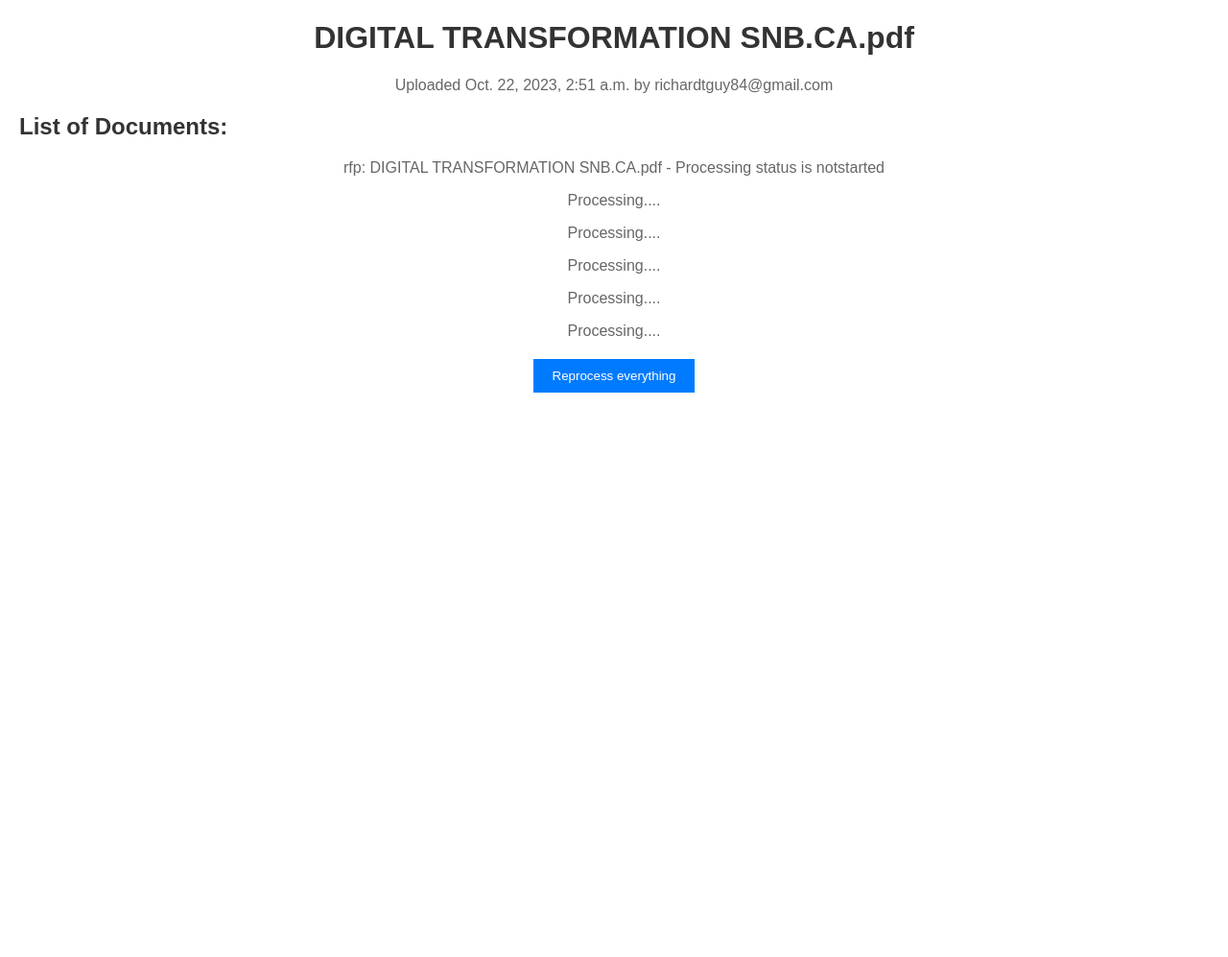
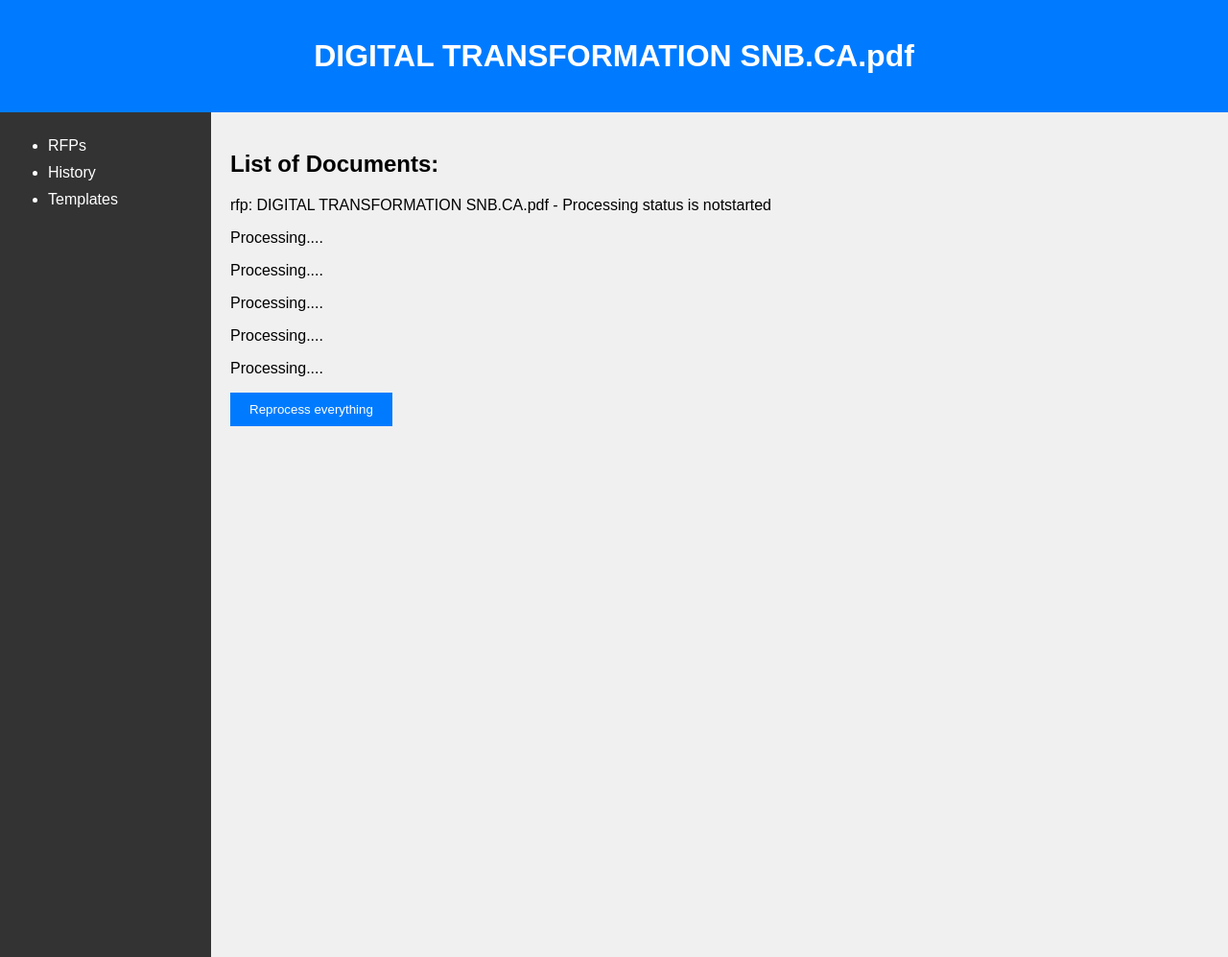
Before and after one commit to guyrt/quizMe, a Django app: page /rfp/2 in a window 1280 px wide. Shown: the whole page at 96% size. Run offline with Django 4.2, Linux system fonts and the light colour scheme; data comes from the database, SQL or seed files in the repository.

Commit message:
minor style

```diff
--- a/webserve/privateuploads/templates/privateuploads/rfp_detail.html
+++ b/webserve/privateuploads/templates/privateuploads/rfp_detail.html
@@ -38,34 +38,49 @@
     <style>
         body {
             font-family: Arial, sans-serif;
+            margin: 0;
+            padding: 0;
+            background-color: #f0f0f0;
+        }
+
+        header {
+            background-color: #007bff;
+            color: #fff;
+            text-align: center;
+            padding: 20px 0;
+        }
+
+        h1 {
             margin: 20px;
         }
 
-        h1 {
-            color: #333;
-            text-align: center;
+        nav {
+            width: 200px;
+            background-color: #333;
+            color: #fff;
+            padding: 10px;
+            position: fixed;
+            height: 100%;
+            overflow: auto;
         }
 
-        p {
-            color: #666;
-            text-align: center;
-        }
-
-        h2 {
-            color: #333;
-            margin-top: 20px;
-        }
-
-        ul {
-            list-style-type: none;
-            padding: 0;
-        }
-
-        li {
+        nav a {
+            text-decoration: none;
+            color: #fff;
+            display: block;
             margin: 10px 0;
         }
 
-        button {
+        nav a:hover {
+            background-color: #007bff;
+        }
+
+        main {
+            margin-left: 220px;
+            padding: 20px;
+        }
+
+        #js-reprocess {
             background-color: #007bff;
             color: #fff;
             border: none;
@@ -73,55 +88,78 @@
             cursor: pointer;
         }
 
-        button:hover {
+        #js-reprocess:hover {
             background-color: #0056b3;
         }
 
-        #js-reprocess {
-            display: block;
-            margin: 20px auto;
+        table {
+            border-collapse: collapse;
+            width: 80%;
+            margin: 0 auto;
+        }
+
+        th, td {
+            border: 1px solid #ddd;
+            padding: 8px;
+            text-align: left;
+        }
+
+        th {
+            background-color: #f2f2f2;
+        }
+
+        tbody tr:nth-child(even) {
+            background-color: #f2f2f2;
         }
     </style>
 </head>
 <body>
+    <header>
         <h1>{{ doc_cluster.get_title }}</h1>
-    <p>Uploaded {{doc_cluster.date_added}} by {{doc_cluster.owner}}</p>
-
+    </header>
+    <nav>
+        <ul>
+            <li><a href="#">RFPs</a></li>
+            <li><a href="#">History</a></li>
+            <li><a href="#">Templates</a></li>
+        </ul>
+    </nav>
+    <main>
         <h2>List of Documents:</h2>
         {% for extract in doc_cluster.documentfile_set.all %}
             <p>{{ extract.file_role }}: {{ extract.doc_name }} - Processing status is {{ extract.processing_status }}</p>
 
             {% if 'shortsummary' in prompts %}
                 <p>Summary:</p>
-            <p>{{ prompts.shortsummary.as_html |safe}}</p>
+                <p>{{ prompts.shortsummary.as_html | safe }}</p>
             {% else %}
                 <p>Processing....</p>
             {% endif %}
 
             {% if 'longsummary' in prompts %}
                 <p>Longer Summary:</p>
-            <p>{{ prompts.longsummary.as_html |safe}}</p>
+                <p>{{ prompts.longsummary.as_html | safe }}</p>
             {% else %}
                 <p>Processing....</p>
             {% endif %}
 
             {% if 'specific_dates' in prompts %}
                 <p>Specific Dates:</p>
-            <p>{{ prompts.specific_dates.as_html |safe}}</p>
+                <p>{{ prompts.specific_dates.as_html | safe }}</p>
             {% else %}
                 <p>Processing....</p>
             {% endif %}
 
             {% if 'expertise' in prompts %}
                 <p>Expertise required:</p>
-            {{ prompts.expertise.as_html |safe}}
+                {{ prompts.expertise.as_html | safe }}
             {% else %}
                 <p>Processing....</p>
             {% endif %}
 
             {% if 'req_details' in prompts %}
                 <p>Key Requirements:</p>
-            {{ prompts.req_details.as_html |safe }}
+                {{ prompts.req_details.as_html | safe }}
             {% else %}
                 <p>Processing....</p>
             {% endif %}
@@ -129,9 +167,7 @@
         {% empty %}
             <p>No extracts available</p>
         {% endfor %}
-
-
         <button id="js-reprocess">Reprocess everything</button>
-
+    </main>
 </body>
 </html>
```
Also changed, not shown: webserve/privateuploads/templates/privateuploads/rfp_list.html (+65 -0 lines). Lines whose indentation alone changed are shown as unchanged.
